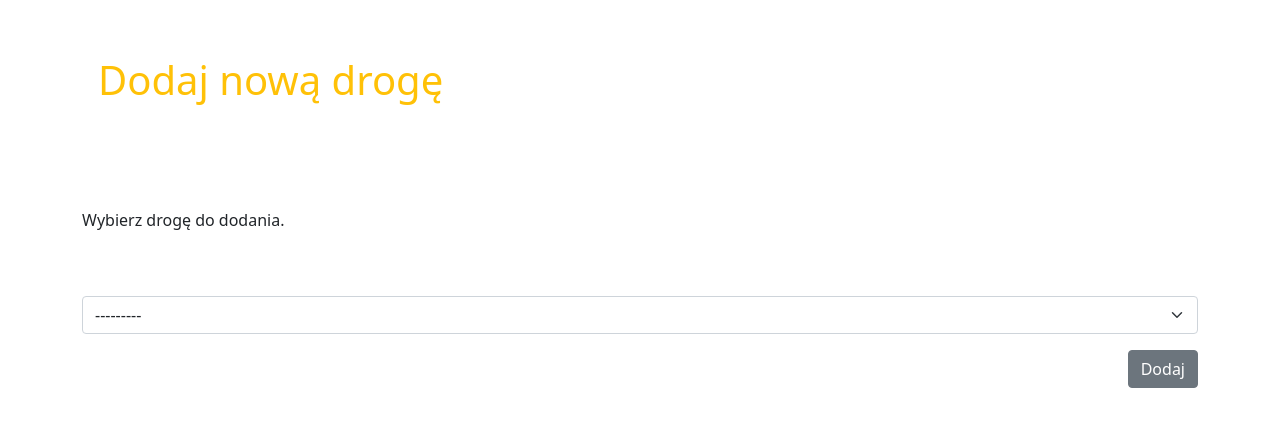
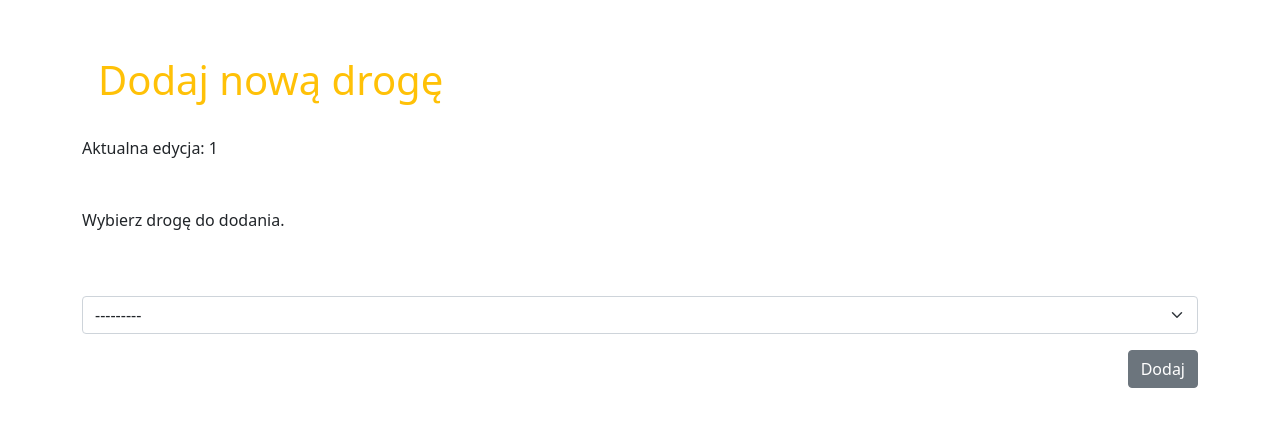
Before and after one commit to mattblas/climbing_league, a Django app: page /add_user_route/ in a window 1280 px wide. Shown: the part 56-483 px from the top of the page. Run offline with Django 3.2, Linux system fonts and the light colour scheme; tables that the repository leaves empty hold one stand-in row (values such as "Sample post"); some libraries are stand-ins or nearby versions.

Commit message:
Add New Edition

```diff
--- a/climbing_ligue/templates/add_user_route.html
+++ b/climbing_ligue/templates/add_user_route.html
@@ -5,7 +5,7 @@
 <div class="p-3 mb-2 text-warning">
 <h1>Dodaj nową drogę</h1>
 </div>
-
+Aktualna edycja: {{current_edition_value}}
 <br><br><br>
 {% if max_user_edition_value >= current_edition_value %}
   Wybierz drogę do dodania.
```
